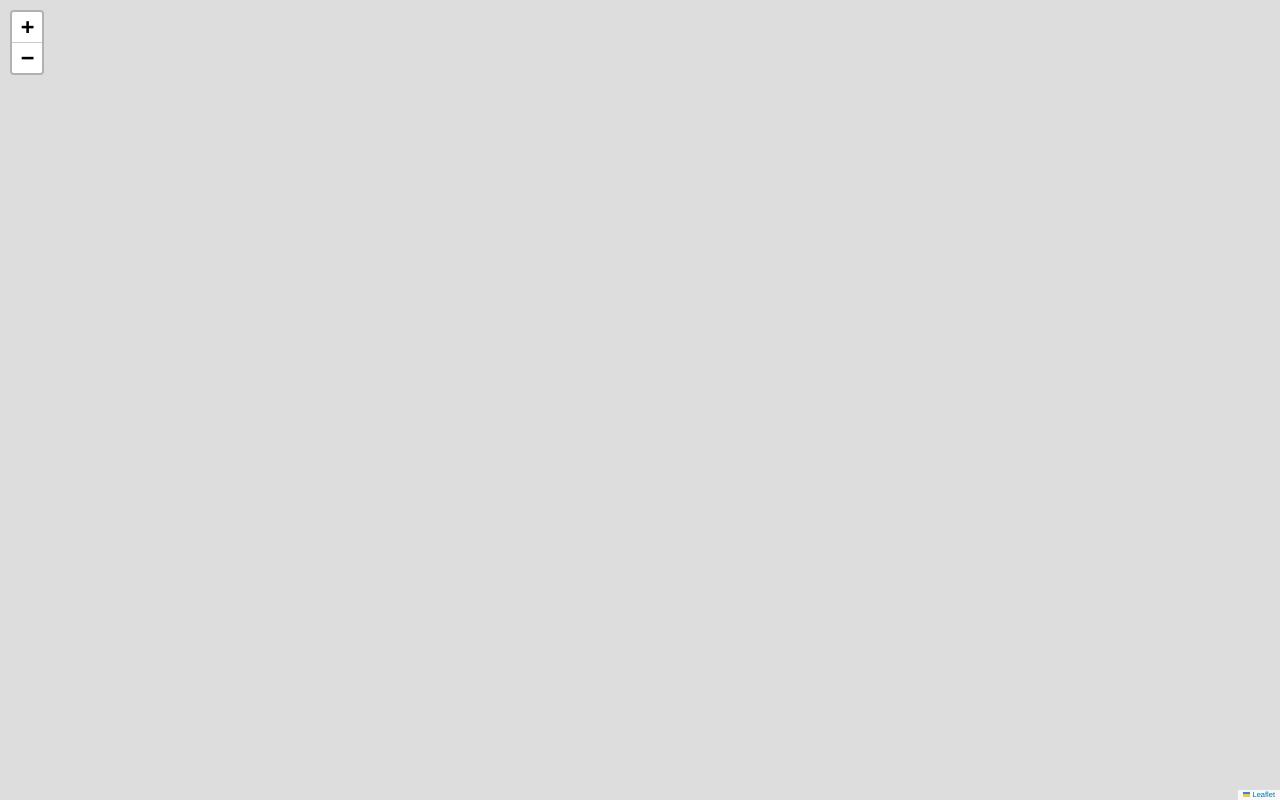
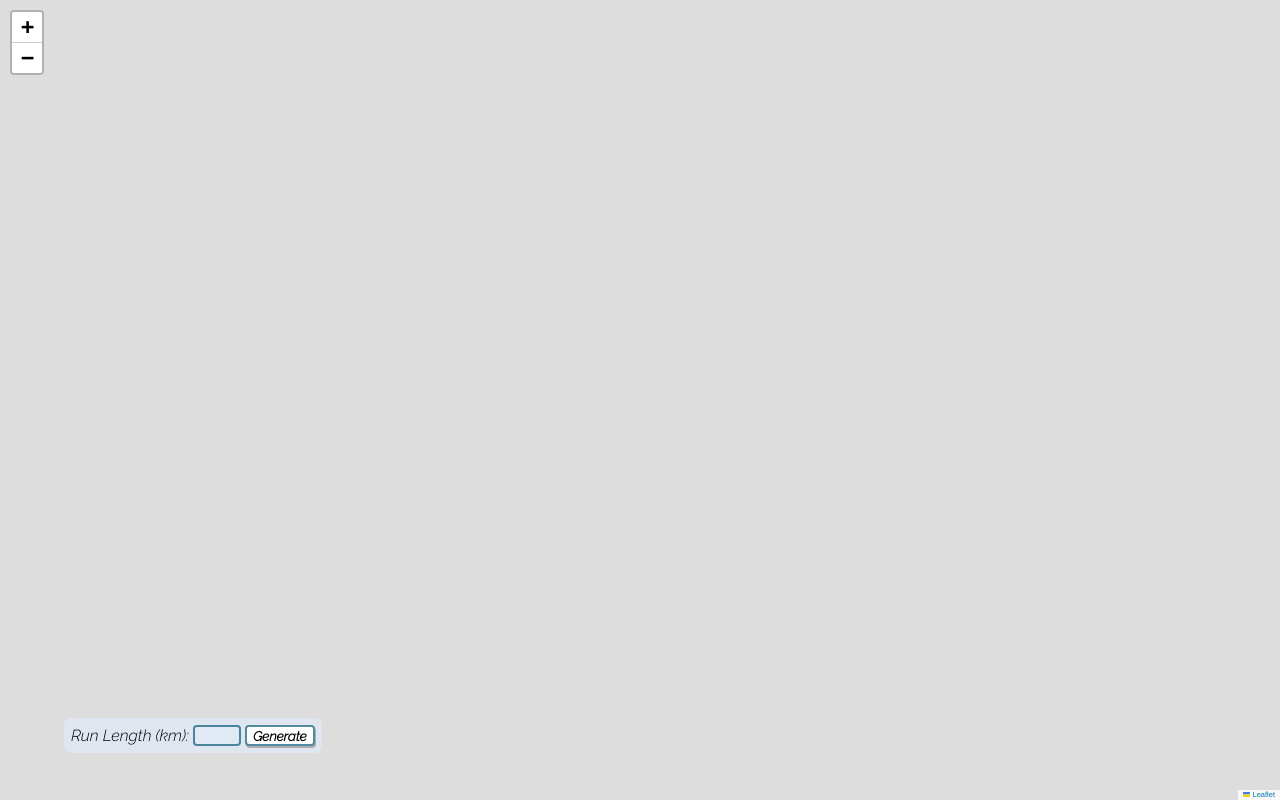
Before and after one commit to yurachistic1/routeplanner-frontend, a plain HTML site: page index.html in a window 1280 px wide. Drawn offline with nearby package versions, Linux system fonts and the light colour scheme.

Commit message:
add controls

```diff
--- a/css/styles.css
+++ b/css/styles.css
@@ -7,6 +7,8 @@ body {
     margin: 0;
     padding: 0;
     font-size: 1.6rem;
+    font-family: 'Raleway', sans-serif;
+    -webkit-font-smoothing: antialiased;
 }
 
 html, body {
@@ -23,3 +25,53 @@ html, body {
     /* Move map to the background */
     z-index: 1;
 }
+
+/* Control styles */
+.control-panel {
+    position: absolute;
+    bottom: 5%;
+    left: 5%;
+    transform: translateY(-20%);
+    z-index: 20;
+    background-color: rgba(225, 234, 247, 0.7);
+    padding: 0.7rem;
+    border-radius: 0.7rem;
+
+}
+
+/* Input field style */
+#run-length {
+    width: 4rem;
+    background-color: inherit;
+    border-radius: 0.4rem;
+    border: 2px solid rgba(9, 89, 121, 0.7);
+    vertical-align: bottom;
+    height: 1.5rem;
+}
+
+/* Disable spinner on the number input field */
+input[type=number]::-webkit-inner-spin-button,
+input[type=number]::-webkit-outer-spin-button {
+    -webkit-appearance: none;
+    margin: 0;
+}
+
+input[type=number] {
+    -moz-appearance:textfield;
+}
+
+.control-button {
+    background-color: white;
+    border: 2px solid rgba(9, 89, 121,0.7);
+    border-radius: 0.4rem;
+    font-family: inherit;
+    font-weight: bold;
+    height: 2.1rem;
+    box-shadow: 1px 2px rgba(153, 153, 153, 0.747);
+}
+
+/* Press down button effect */
+.control-button:active {
+    box-shadow: 1px 1px rgba(102, 102, 102, 0.747);
+    transform: translateY(1px);
+  }
--- a/index.html
+++ b/index.html
@@ -10,6 +10,14 @@
             rel="stylesheet"
             href="./css/styles.css"
         />
+        <!-- Google fonts -->
+        <link
+            rel="preconnect"
+            href="https://fonts.gstatic.com">
+
+        <link
+            href="https://fonts.googleapis.com/css2?family=Passion+One&family=Raleway:ital,wght@1,300&display=swap"
+            rel="stylesheet">
 
         <!-- Leaflet Maps Script -->
         <link
@@ -30,5 +38,13 @@
     <body>
        <!-- Div for the leaflet map -->
         <div id="map"></div>
+
+        <!-- Section with all the controls for the app -->
+        <div class="control-panel">
+            <label for="run-length">Run Length (km):</label>
+            <input type="number" id="run-length">
+            <button class="control-button" id="generate-runs"> Generate </button>
+            <button class="control-button" style="display: none;" id="next-run"> Next </button>
+        </div>
     </body>
 </html>
```
